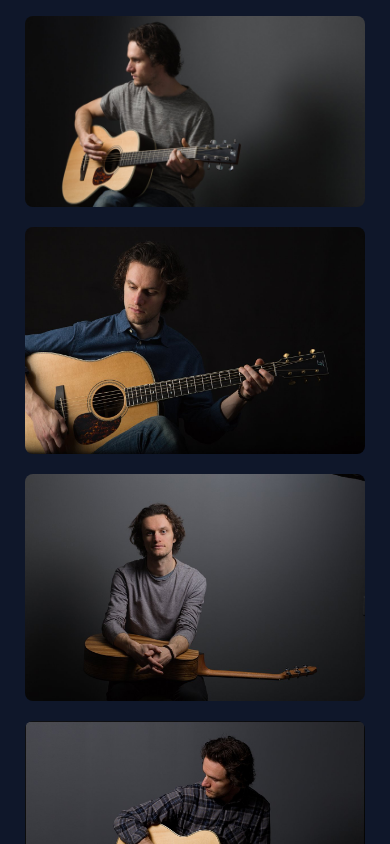
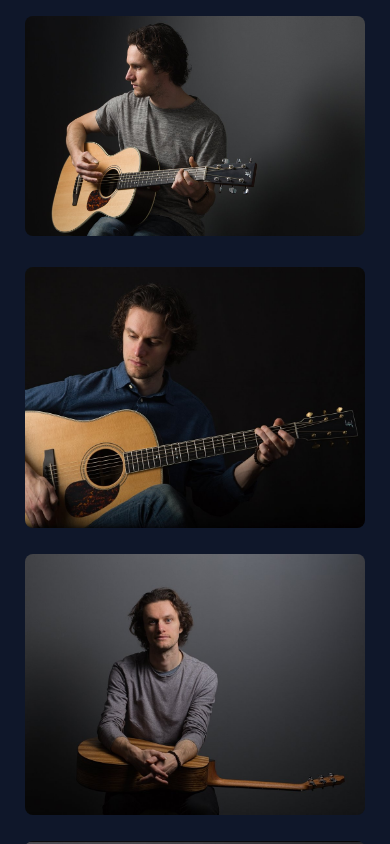
Before and after one commit to MichaelT-178/VueLivestreamDirectory, a Vue app: page /photos in a window 390 px wide. Shown: the top 844 px of the page. Built offline with nearby package versions, Linux system fonts and the light colour scheme.

Commit message:
Photos updates

```diff
--- a/src/views/CardViews/CoreyPictures.vue
+++ b/src/views/CardViews/CoreyPictures.vue
@@ -42,7 +42,7 @@ import HeuvelPic16 from "../../assets/CoreyPics/Heuvel16.jpg";
 
 <style scoped>
 .gallery-container {
-  max-width: 1000px;
+  max-width: 1200px;
   margin: 0 auto;
   padding: 1rem;
 }
@@ -86,7 +86,7 @@ import HeuvelPic16 from "../../assets/CoreyPics/Heuvel16.jpg";
 @media (max-width: 767px) {
   .gallery {
     grid-template-columns: 1fr;
-    gap: 20px;
+    gap: 60px;
   }
 
   .gallery > * {
@@ -97,6 +97,7 @@ import HeuvelPic16 from "../../assets/CoreyPics/Heuvel16.jpg";
   .gallery-img {
     width: 95%;
     margin: 0 auto;
+    height: 115%;
   }
 }
 
```
